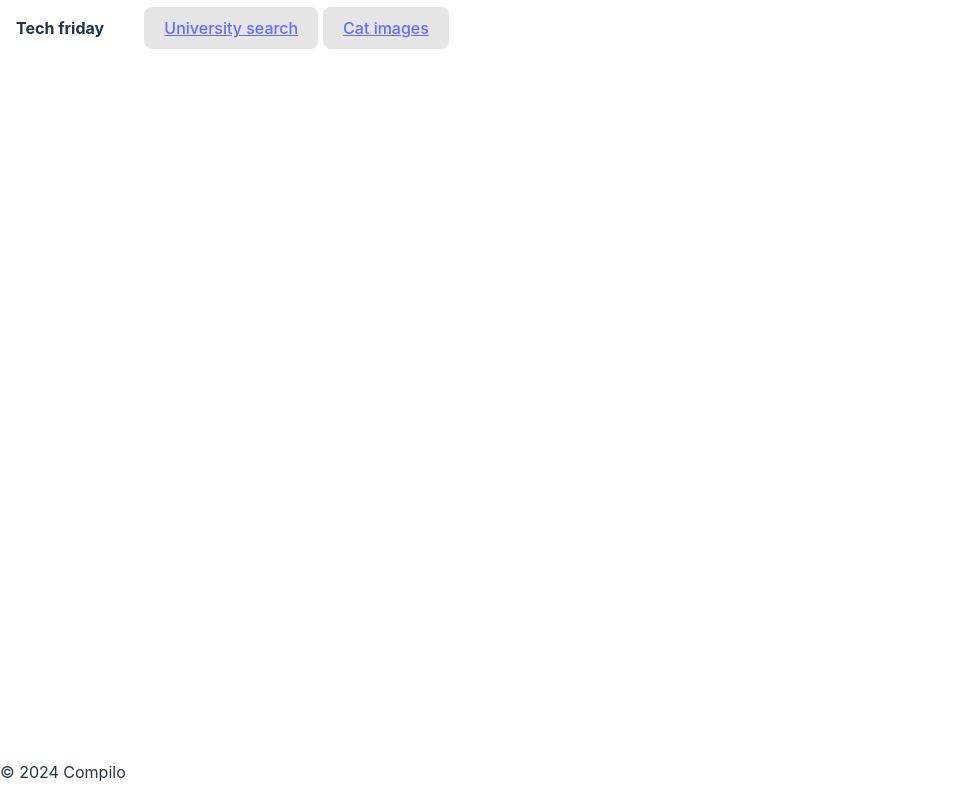
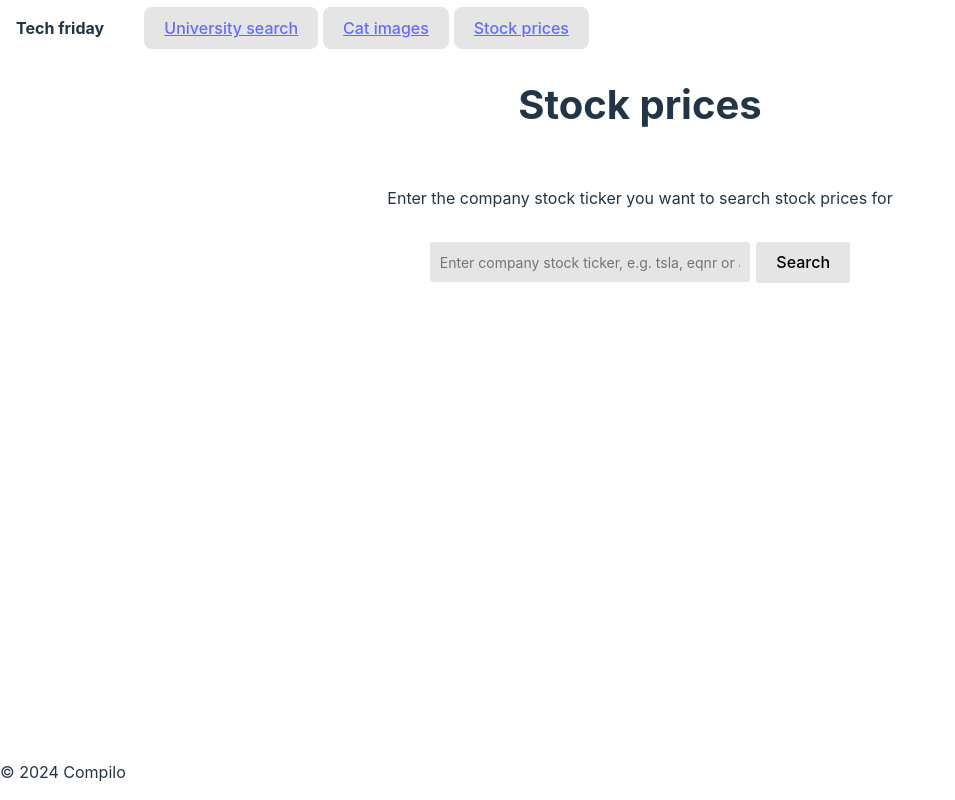
Before and after one commit to Moesera/NewsCom, a Svelte app: page /stocks in a window 1280 px wide. Shown: the whole page, without its empty margins (0-955 px from the left). Built offline with nearby package versions, Linux system fonts and the light colour scheme.

Commit message:
stock prices

```diff
--- a/package.json
+++ b/package.json
@@ -14,6 +14,7 @@
     "vite": "^5.0.8"
   },
   "dependencies": {
+    "chart.js": "^4.4.1",
     "svelte-routing": "^2.11.0"
   }
 }
--- a/src/App.svelte
+++ b/src/App.svelte
@@ -4,12 +4,14 @@
   import Layout from './lib/components/layout/_layout.svelte';
   import Home from './routes/home/Home.svelte';
   import Cats from './routes/cats/Cats.svelte';
+  import Stocks from './routes/stocks/Stocks.svelte';
 </script>
 
 <Router>
   <Layout>
     <Route path="/" component={Home}></Route>
     <Route path="/cats" component={Cats}></Route>
+    <Route path="/stocks" component={Stocks}></Route>
 </Layout>
 </Router>
 
--- a/src/app.css
+++ b/src/app.css
@@ -93,6 +93,52 @@ button:focus-visible {
   outline: 4px auto -webkit-focus-ring-color;
 }
 
+form {
+  display: flex;
+  align-items: center;
+  gap: 0.4rem;
+}
+
+input {
+  padding: 0.4rem;
+  margin: 0rem;
+}
+
+input#search {
+  background: #e5e5e5;
+  border: none;
+  border-radius: 3px;
+  color: #4e4c4e;
+  font-family: inherit;
+  font-size: 14px;
+  height: 40px;
+  outline: none;
+  padding: 0px 10px;
+  width: 300px;
+}
+
+.badge {
+  display: inline-block;
+  padding: 0.25em 0.4em;
+  font-size: 75%;
+  font-weight: 700;
+  line-height: 1;
+  text-align: center;
+  white-space: nowrap;
+  vertical-align: baseline;
+  border-radius: 0.25rem;
+  color: #fff;
+  background-color: #17a2b8;
+}
+
+.float-right {
+  float: right;
+}
+
+.hidden {
+  display: none;
+}
+
 @media (prefers-color-scheme: light) {
   :root {
     color: #213547;
--- a/src/lib/components/layout/Nav.svelte
+++ b/src/lib/components/layout/Nav.svelte
@@ -6,6 +6,7 @@
   <ul>
     <Link to="/" class="nav-link" >University search</Link>
     <Link to="/cats" class="nav-link" >Cat images</Link>
+    <Link to="/stocks" class="nav-link" >Stock prices</Link>
   </ul>
 </nav>
 
--- a/src/routes/cats/Cats.svelte
+++ b/src/routes/cats/Cats.svelte
@@ -24,7 +24,4 @@
 </section>
 
 <style>
-    .hidden {
-        display: none;
-    }
 </style>
--- a/src/routes/home/Home.svelte
+++ b/src/routes/home/Home.svelte
@@ -35,7 +35,7 @@
 </section>
 
 <section class="resultSection">
-  {#each uniData as uni }
+  {#each uniData as uni}
     <div class="uniBoxResult">
       <h3>{uni.name}</h3>
       <a href="{uni.web_pages[0]}">{uni.web_pages[0]}</a>
@@ -45,17 +45,6 @@
 </section>
 
 <style>
-  form {
-    display: flex;
-    align-items: center;
-    gap: 0.4rem;
-  }
-
-  input {
-    padding: 0.4rem;
-    margin: 0rem;
-  }
-
   .resultSection {
     display: flex;
     flex-direction: column;
@@ -72,36 +61,4 @@
   .uniBoxResult h3 {
     margin-top: 5px;
   }
-
-  input#search {
-    background: #e5e5e5;
-    border: none;
-    border-radius: 3px;
-    color: #4e4c4e;
-    font-family: inherit;
-    font-size: 14px;
-    height: 40px;
-    outline: none;
-    padding: 0px 10px;
-    width: 300px;
-  }
-
-  .badge {
-    display: inline-block;
-    padding: 0.25em 0.4em;
-    font-size: 75%;
-    font-weight: 700;
-    line-height: 1;
-    text-align: center;
-    white-space: nowrap;
-    vertical-align: baseline;
-    border-radius: 0.25rem;
-    color: #fff;
-    background-color: #17a2b8;
-  }
-
-  .float-right {
-    float: right;
-  }
-
 </style>
--- /dev/null
+++ b/src/routes/stocks/Stocks.svelte
@@ -0,0 +1,115 @@
+<script>
+    import Chart from 'chart.js/auto';
+    import colorLib from '@kurkle/color';
+
+    let ticker = "";
+    let symbol = "";
+    let resultSectionClass  = "hidden";
+    var entries = [{high: 0}];
+
+    async function stockFetch() {
+        try {
+            const res = await fetch(
+                `https://financialmodelingprep.com/api/v3/historical-price-full/${ticker}?apikey=gzk82CgOGl1CIUHAXNBVlx8l3nRZGFWv`,
+            );
+
+            var jsonResult = await res.json();
+            symbol = jsonResult.symbol;
+            entries = jsonResult.historical;
+            buildChart();
+            resultSectionClass = "";
+
+        } catch (e) {
+            console.log(e);
+        }
+    }
+
+    function transparentize(value, opacity) {
+        var alpha = opacity === undefined ? 0.5 : 1 - opacity;
+        return colorLib(value).alpha(alpha).rgbString();
+    }
+
+    function buildChart() {
+        const ctx = document.getElementById("chart");
+
+        new Chart(ctx, {
+            type: 'line',
+            data: {
+                labels: [
+                    entries[6].label.split(',')[0],
+                    entries[5].label.split(',')[0],
+                    entries[4].label.split(',')[0],
+                    entries[3].label.split(',')[0],
+                    entries[2].label.split(',')[0],
+                    entries[1].label.split(',')[0],
+                    entries[0].label.split(',')[0]
+                ],
+                datasets: [
+                    {
+                        label: 'End of day stock price in $USD',
+                        data: [
+                            entries[6].close,
+                            entries[5].close,
+                            entries[4].close,
+                            entries[3].close,
+                            entries[2].close,
+                            entries[1].close,
+                            entries[0].close
+                        ],
+                        borderColor: 'rgb(54, 162, 235)',
+                        backgroundColor: transparentize('rgb(54, 162, 235)', 0.5),
+                    }
+                ]
+            },
+            options: {
+                responsive: true,
+                plugins: {
+                    legend: {
+                        position: 'top'
+                    },
+                    title: {
+                        display: true,
+                        text: "Stock prices for provided ticker the last week"
+                    }
+                },
+                scales: {
+                    y: {
+                        beginAtZero: true
+                    }
+                }
+            }
+        });
+    }
+</script>
+
+<h1>Stock prices</h1>
+
+<p>Enter the company stock ticker you want to search stock prices for</p>
+
+<section>
+    <form method="POST" on:submit|preventDefault={stockFetch}>
+      <input
+        bind:value={ticker}
+        id="search"
+        name="search"
+        type="text"
+        placeholder="Enter company stock ticker, e.g. tsla, eqnr or aapl"
+      />
+
+      <button type="submit">Search</button>
+    </form>
+</section>
+
+<!-- <section class={resultSectionClass}>
+    <h2>{symbol} - ${entries[0].close} ({entries[0].label})</h2>
+    {#each entries as entry}
+        <p>{entry.close}</p>
+    {/each}
+</section> -->
+
+<section>
+    <canvas id="chart" width="400" height="400"></canvas>
+</section>
+
+<style>
+</style>
```
Also changed, not shown: 1 other file (tests, documents, lock files or other folders).
